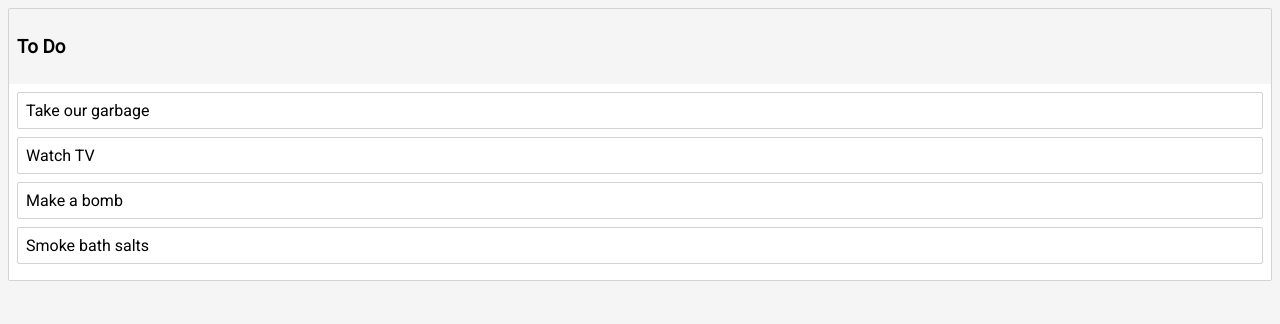
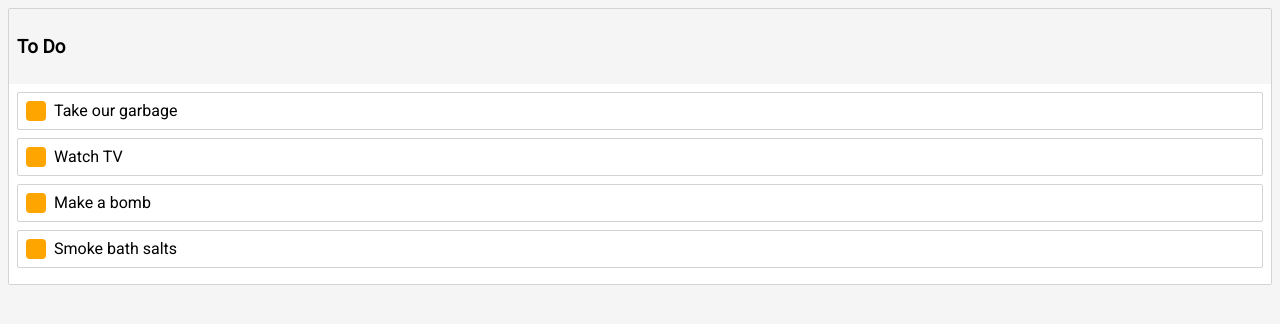
Before and after one commit to adrientremblay/react-dnd-tut, a React (Create React App) app: page / in a window 1280 px wide. Shown: the top 324 px of the page. Built offline with nearby package versions, Linux system fonts and the light colour scheme.

Commit message:
Add drag handles

```diff
--- a/src/Task/Task.js
+++ b/src/Task/Task.js
@@ -8,6 +8,16 @@ const Container = styled.div`
   padding: 8px;
   margin-bottom: 8px;
   background-color: ${(props) => (props.isDragging ? "lightgreen" : "white")};
+
+  display: flex;
+`;
+
+const Handle = styled.div`
+  width: 20px;
+  height: 20px;
+  background-color: orange;
+  border-radius: 4px;
+  margin-right: 8px;
 `;
 
 const task = (props) => {
@@ -16,11 +26,12 @@ const task = (props) => {
       {(provided, snapshot) => (
         <Container
           {...provided.draggableProps}
-          {...provided.dragHandleProps}
           innerRef={provided.innerRef}
           ref={provided.innerRef}
           isDragging={snapshot.isDragging}
         >
+          <Handle {...provided.dragHandleProps} />
+
           {props.task.content}
         </Container>
       )}
```
